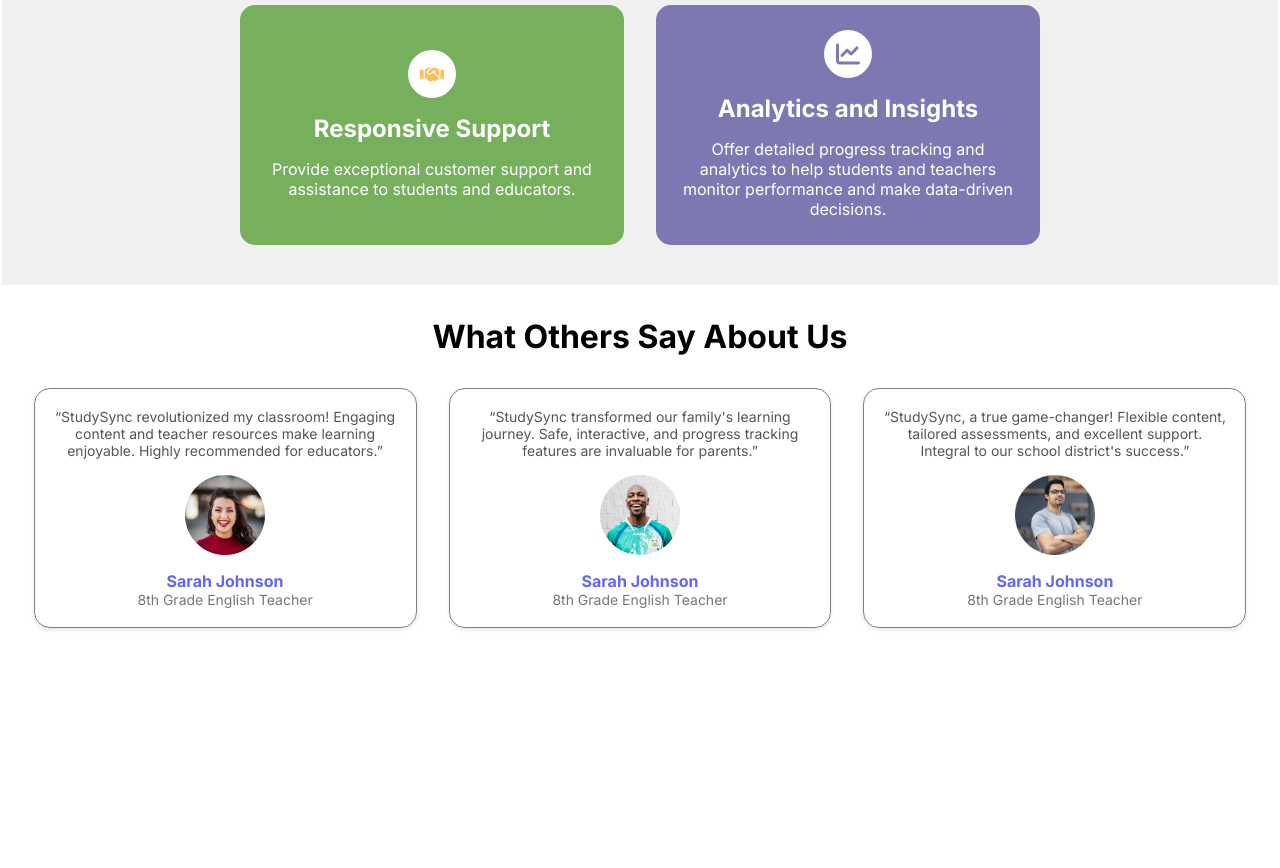
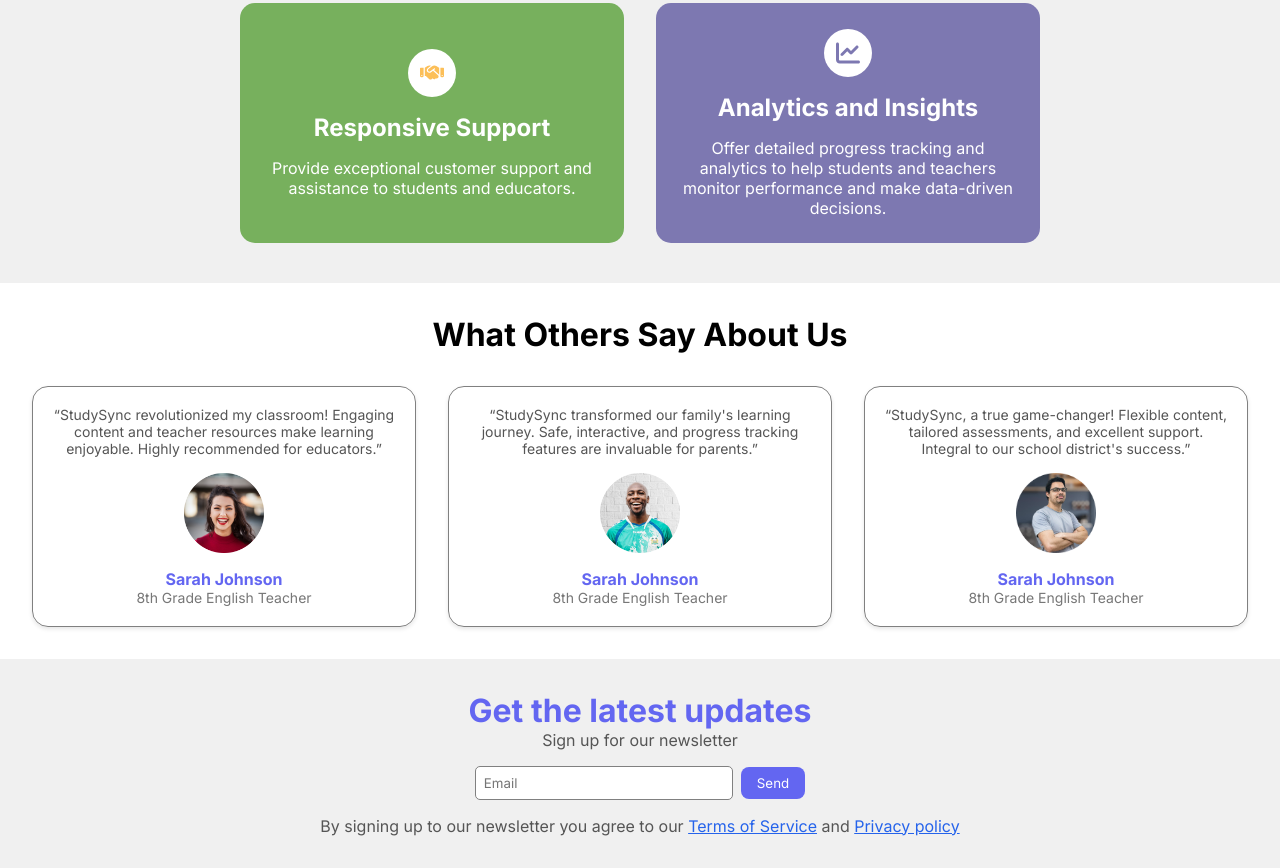
Before and after one commit to Shubzz-z/StudySync, a plain HTML site: page index.html in a window 1280 px wide. Shown: the part 1523-2391 px from the top of the page. Before the commit the page ends 2183 px from the top, so only its background shows below. Drawn offline with Linux system fonts and the light colour scheme.

Commit message:
small device update section completed

```diff
--- a/index.html
+++ b/index.html
@@ -155,5 +155,22 @@
             </div>
         </div>
     </div>
+
+    <div class="updates">
+        <div class="updates_image">
+            <img src="images/img.png" alt="">
+        </div>
+        <div class="update_form">
+            <div>
+                <h1>Get the latest updates</h1>
+                <p class="signup">Sign up for our newsletter</p>
+            </div>
+            <form action="#">
+                <input type="email" name="" id="" placeholder="Email">
+                <button type="submit">Send</button>
+            </form>
+            <p class="terms_con">By signing up to our newsletter you agree to our <a href="#">Terms of Service</a> and <a href="#">Privacy policy</a></p>
+        </div>
+    </div>
 </body>
 </html>
--- a/styles.css
+++ b/styles.css
@@ -22,7 +22,7 @@ body{
     height: 100vh;
     text-align: center;
     background-color: var(--background-color);
-    padding: 0.1rem;
+    /* padding: 0.1rem; */
 }
 .header{
     width: 100%;
@@ -359,3 +359,57 @@ nav{
     box-shadow: 0 4px 8px rgba(0,0,0,0.2);
     border: 1px solid blue;
 }
+.updates{
+    background-color: var(--light-gray);
+    padding: 2rem;
+    /* border: 1px solid red; */
+}
+.update_form{
+    display: flex;
+    flex-direction: column;
+    gap: 1rem;
+}
+.updates_image{
+    display: none;
+}
+.update_form h1{
+    color: var(--primary-color);
+}
+.signup{
+    color: var(--dark-gray);
+}
+.terms_con{
+    color: var(--dark-gray);
+}
+.update_form input{
+    width: 15rem;
+    border-radius: 5px;
+    border: 1px solid var(--gray);
+    padding: 0.5rem;
+}
+.update_form button{
+    background-color: var(--primary-color);
+    color: white;
+    padding: 0.5rem 1rem;
+    border: none;
+    border-radius: 0.5rem;
+}
+.update_form form{
+    display: flex;
+    gap: 0.5rem;
+    justify-content: center;
+    align-items: center;
+}
+.update_form button:hover{
+    background-color: var(--link-color);
+}
+.terms_con a{
+    text-decoration: underline;
+    color: var(--link-color);
+}
+@media (max-width:335px) {
+    .update_form form{
+        display: flex;
+        flex-direction: column;
+    }
+}
```
